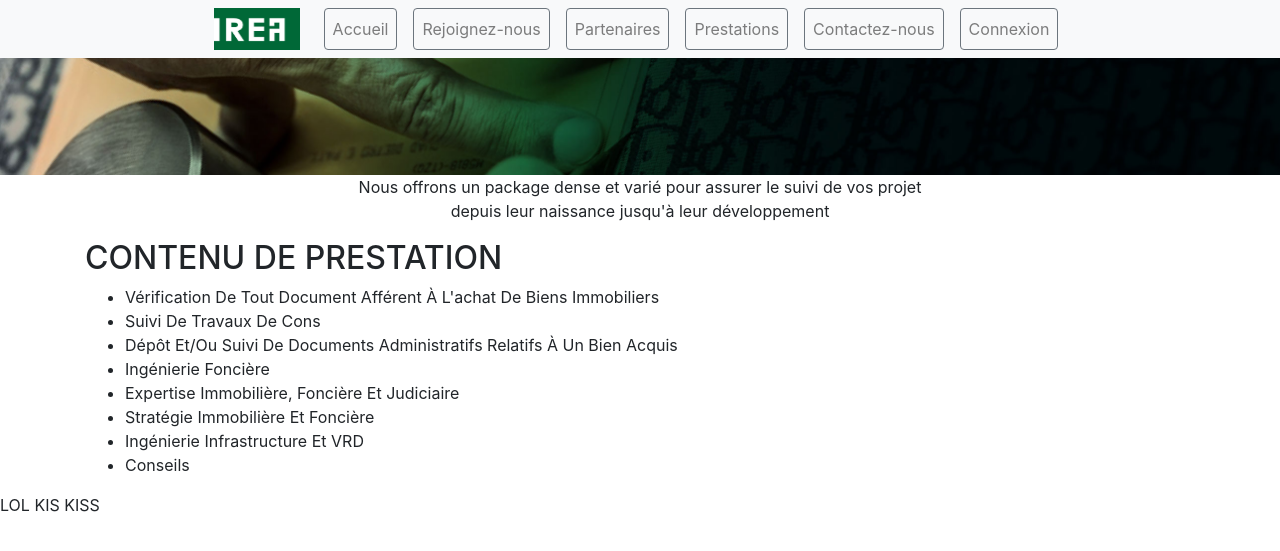
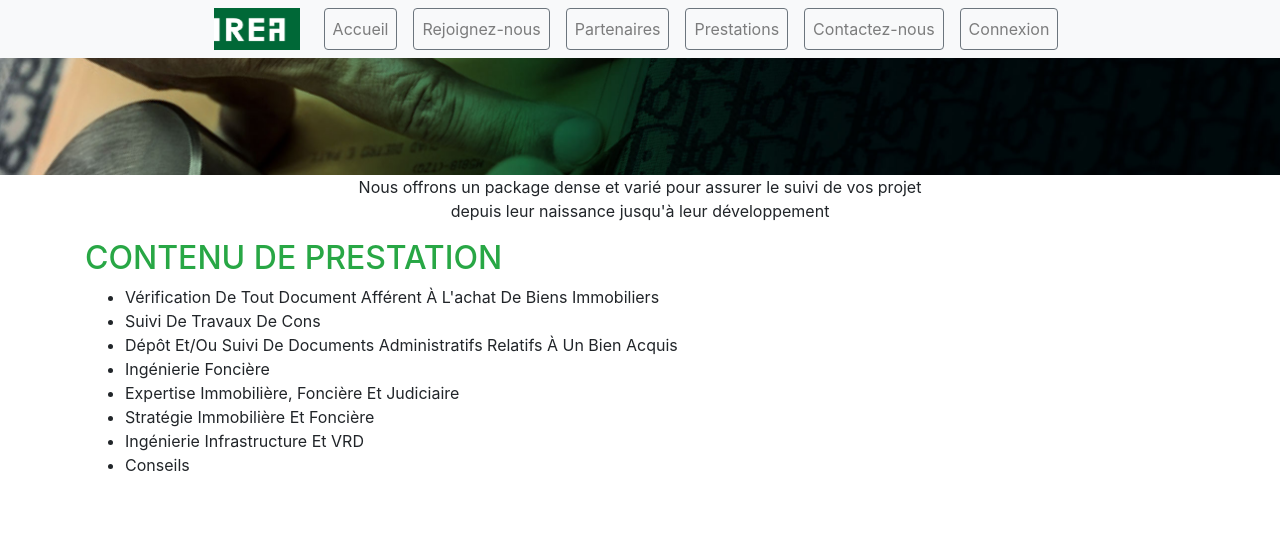
Before and after one commit to danieleric05/irea_bootstrap, a PHP site: page /prestations.php in a window 1280 px wide. Shown: the top 551 px of the page. Run offline with PHP 8.4, Linux system fonts and the light colour scheme.

Commit message:
new update monday 17h53 17th

```diff
--- a/index1.php
+++ b/index1.php
@@ -95,7 +95,7 @@
 
             <div class="row mb-3 mx-0">
                 <div class="col mx-0"><video class="mx-auto" style="max-width: 360px !important;" src="animation/anim2.webm" autoplay loop></video></div>
-                <div class="col mx-0 align-middle><strong>stratégie foncière en vue de l'organisation d'un projet urbain susceptible de satisfaire les préoccupations
+                <div class="col mx-0"><strong>stratégie foncière en vue de l'organisation d'un projet urbain susceptible de satisfaire les préoccupations
                 environnementales, économiques et sociales :</strong><br><br>
                 Prospection foncière : études intercommunales globales, repérages des gisements fonciers, analyse des terraisn;<br><br>
                 Restitution opérationnelle de la prospection : création d'un plan d'action foncière, annexion des fiches foncières, création
--- a/prestations.php
+++ b/prestations.php
@@ -58,12 +58,12 @@
             <img src="img/bg2.1.jpg" style="width:100%" alt="">
         </div>
         <section>
-            <div>
+            <div class="mb-3">
                     <p class="text-center">Nous offrons un package dense et varié pour assurer le suivi de vos projet <br>
                     depuis leur naissance jusqu'à leur développement</p>
                 </div>
             <div class="container">
-            <h2>CONTENU DE PRESTATION</h2>
+            <h2 class="text-success">CONTENU DE PRESTATION</h2>
             <ul>
                 <li>Vérification De Tout Document Afférent À L'achat De Biens Immobiliers</li>
                 <li>Suivi De Travaux De Cons</li>
@@ -77,7 +77,7 @@
             </div>
         </section>
     </div>
-    <footer>LOL KIS KISS</footer>
+    <footer></footer>
 
     <!-- Optional JavaScript -->
     <!-- jQuery first, then Popper.js, then Bootstrap JS -->
```
